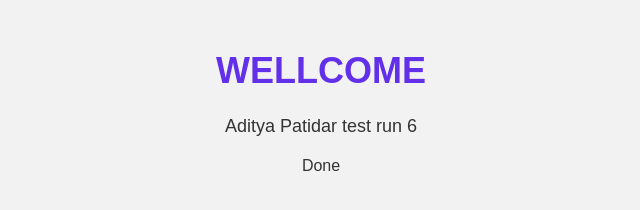
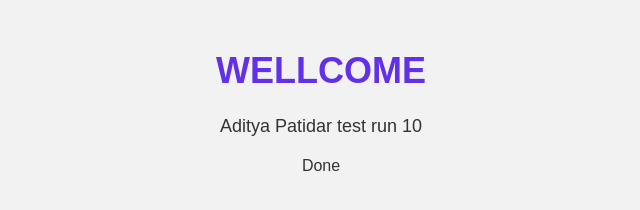
Before and after one commit to adpatidar/jenkins, a plain HTML site: page index.html in a window 1280 px wide. Shown: the full height of the page, 319-959 px from the left. Drawn offline with Linux system fonts and the light colour scheme.

Commit message:
Update index.html

```diff
--- a/index.html
+++ b/index.html
@@ -23,6 +23,6 @@
   </head>
   <body>
     <h1>WELLCOME</h1>
-    <p>Aditya Patidar test run 6</p>
+    <p>Aditya Patidar test run 10</p>
   </body>
 </html>Done
```
